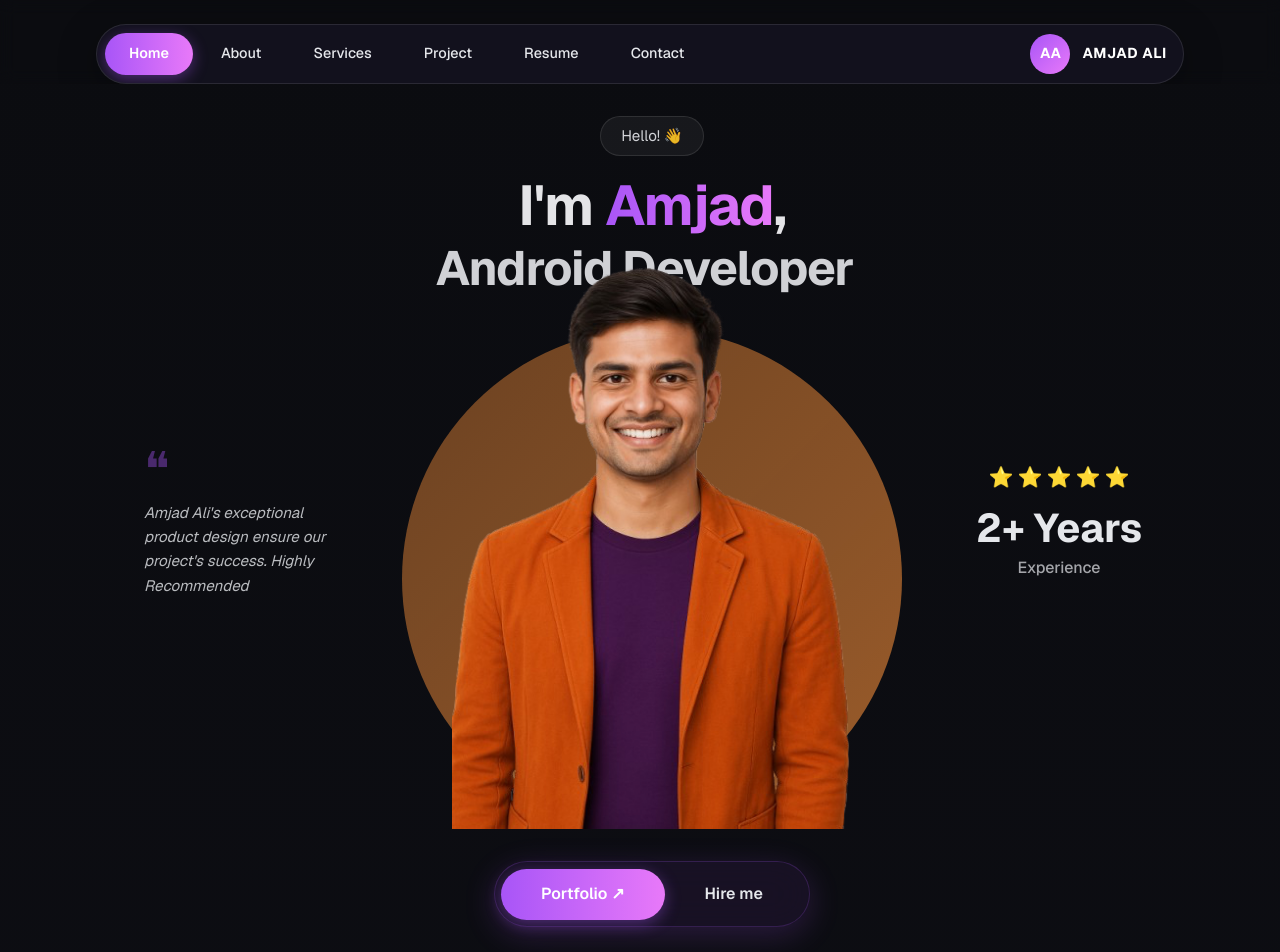
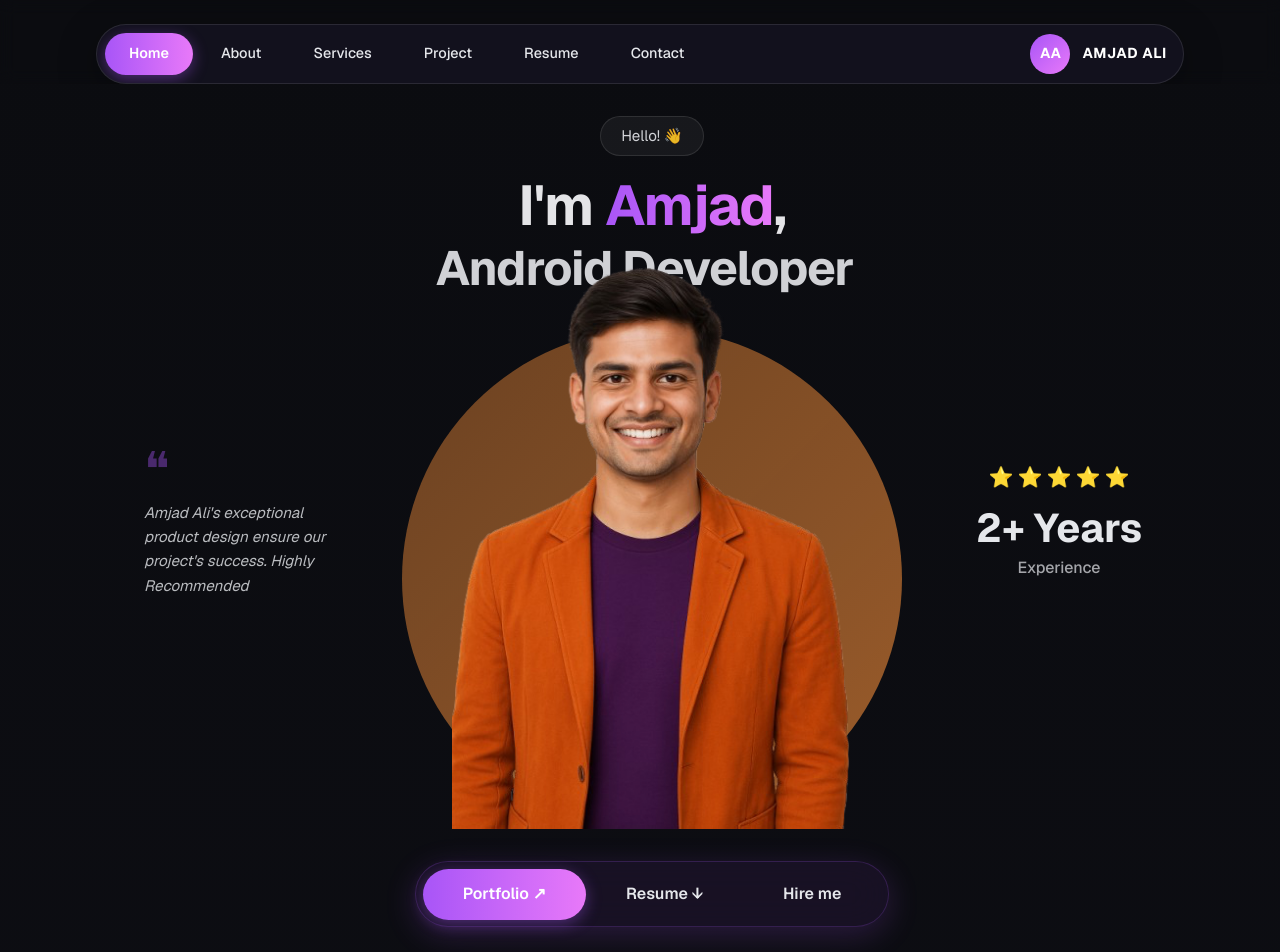
Before and after one commit to mrxdevs/mrxamjad, a Next.js app: page / in a window 1280 px wide. Shown: the top 952 px of the page. Built offline with nearby package versions, Linux system fonts and the light colour scheme.

Commit message:
feat: Introduce Vercel Analytics and update all resume links to external PDF downloads.

```diff
--- a/package.json
+++ b/package.json
@@ -9,6 +9,7 @@
     "lint": "eslint"
   },
   "dependencies": {
+    "@vercel/analytics": "^1.5.0",
     "next": "16.0.3",
     "react": "19.2.0",
     "react-dom": "19.2.0",
--- a/src/app/about/page.tsx
+++ b/src/app/about/page.tsx
@@ -348,6 +348,15 @@ export default function About() {
             <Link href="/contact" className="cta-button-primary">
               Get In Touch
             </Link>
+            <a
+              href="https://docx-development.zohostratus.in/Amjad-Flutter-CV.pdf"
+              target="_blank"
+              rel="noopener noreferrer"
+              download="Amjad-Flutter-CV.pdf"
+              className="cta-button-secondary"
+            >
+              Download Resume
+            </a>
             <Link href="/projects" className="cta-button-secondary">
               View Projects
             </Link>
--- a/src/app/layout.tsx
+++ b/src/app/layout.tsx
@@ -4,6 +4,7 @@ import "./globals.css";
 import Navbar from "../components/Navbar";
 import Footer from "../components/Footer";
 import PageAnimator from "../components/PageAnimator";
+import { Analytics } from '@vercel/analytics/next';
 
 const geistSans = Geist({
   variable: "--font-geist-sans",
@@ -39,6 +40,7 @@ export default function RootLayout({
           </main>
           <Footer />
         </div>
+        <Analytics />
       </body>
     </html>
   );
--- a/src/components/Footer.tsx
+++ b/src/components/Footer.tsx
@@ -160,7 +160,7 @@ export default function Footer() {
               <li><Link href="/">Home</Link></li>
               <li><Link href="/about">About Us</Link></li>
               <li><Link href="/services">Service</Link></li>
-              <li><Link href="/experience">Resume</Link></li>
+              <li><a href="https://docx-development.zohostratus.in/Amjad-Flutter-CV.pdf" target="_blank" rel="noopener noreferrer" download="Amjad-Flutter-CV.pdf">Resume</a></li>
               <li><Link href="/projects">Project</Link></li>
             </ul>
           </div>
--- a/src/components/Hero.tsx
+++ b/src/components/Hero.tsx
@@ -105,6 +105,15 @@ export default function Hero() {
               <Link href="/projects" className="hero-btn-primary-new">
                 Portfolio ↗
               </Link>
+              <a
+                href="https://docx-development.zohostratus.in/Amjad-Flutter-CV.pdf"
+                target="_blank"
+                rel="noopener noreferrer"
+                download="Amjad-Flutter-CV.pdf"
+                className="hero-btn-secondary-new"
+              >
+                Resume ↓
+              </a>
               <Link href="/contact" className="hero-btn-secondary-new">
                 Hire me
               </Link>
--- a/src/components/Navbar.tsx
+++ b/src/components/Navbar.tsx
@@ -12,7 +12,7 @@ export default function Navbar() {
     { href: "/about", label: "About" },
     { href: "/services", label: "Services" },
     { href: "/projects", label: "Project" },
-    { href: "/experience", label: "Resume" },
+    { href: "https://docx-development.zohostratus.in/Amjad-Flutter-CV.pdf", label: "Resume", isExternal: true },
     { href: "/contact", label: "Contact" },
   ];
 
@@ -22,6 +22,18 @@ export default function Navbar() {
         <nav className="navbar-pill">
           <div className="navbar-content">
             {navLinks.map((link) => (
+              link.isExternal ? (
+                <a
+                  key={link.href}
+                  href={link.href}
+                  target="_blank"
+                  rel="noopener noreferrer"
+                  download="Amjad-Flutter-CV.pdf"
+                  className="navbar-link"
+                >
+                  {link.label}
+                </a>
+              ) : (
                 <Link
                   key={link.href}
                   href={link.href}
@@ -29,6 +41,7 @@ export default function Navbar() {
                 >
                   {link.label}
                 </Link>
+              )
             ))}
           </div>
 
```
Also changed, not shown: 1 other file (tests, documents, lock files or other folders). Lines whose indentation alone changed are shown as unchanged.
